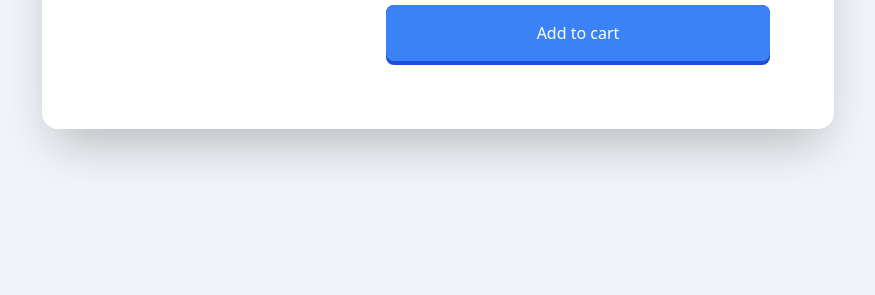
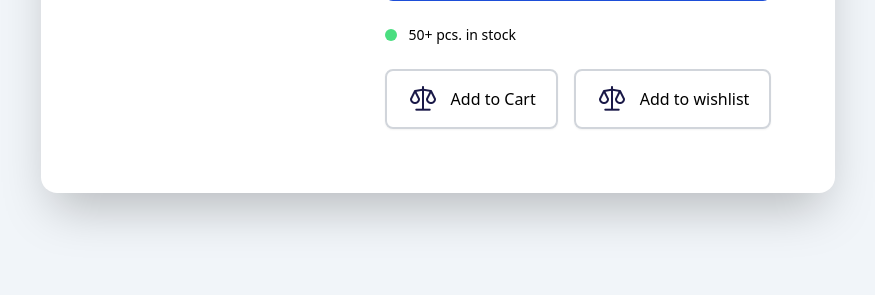
Before and after one commit to Sayanjitdas/tailwindcss-product-modal, a website: page index.html in a window 1280 px wide. Shown: the part 505-800 px from the top of the page, without its empty margins (202-1077 px from the left). Drawn offline with Linux system fonts and the light colour scheme.

Commit message:
modal done..

```diff
--- a/index.html
+++ b/index.html
@@ -35,8 +35,26 @@
                 <button class="w-full transition-all duration-150 bg-blue-700 text-white border-b-4 border-blue-700 rounded-lg
                 group-hover:bg-blue-500 group-hover:shadow-lg">
                     <div class="px-8 py-4 bg-blue-500 group-hover:bg-blue-700 rounded-lg duration-150 transform group-hover:scale-120">
-                        <span class="block group-hover:translate-y-1 duration-150 w-full">Add to cart</span>
+                        <span class="block group-hover:translate-y-1 duration-150 w-full">Buy now</span>
                     </div>
+                </button>
+            </div>
+            <!--stock-->
+            <div class="flex items-center space-x-3 group">
+                <div class="w-3 h-3 bg-green-400 rounded-full group-hover:animate-ping"></div>
+                <div class="text-sm">50+ pcs. in stock</div>
+            </div>
+            <!--bottom buttons container-->
+            <div class="flex flex-col space-y-4 md:space-y-0 md:space-x-4 md:flex-row">
+                <button class="flex items-center justify-center py-3 px-5 space-x-3 border-2 border-gray-300 rounded-lg shadow-sm
+                hover:bg-opacity-30 hover:shadow-lg hover:-translate-y-0.5 transition-all duration-150">
+                    <img src="images/weight.png" alt="" class="w-8">
+                    <span>Add to Cart</span>
+                </button>
+                <button class="flex items-center justify-center py-3 px-5 space-x-3 border-2 border-gray-300 rounded-lg shadow-sm
+                hover:bg-opacity-30 hover:shadow-lg hover:-translate-y-0.5 transition-all duration-150">
+                    <img src="images/weight.png" alt="" class="w-8">
+                    <span>Add to wishlist</span>
                 </button>
             </div>
         </div>
```
Also changed, not shown: .READM.md (added), style.css.
